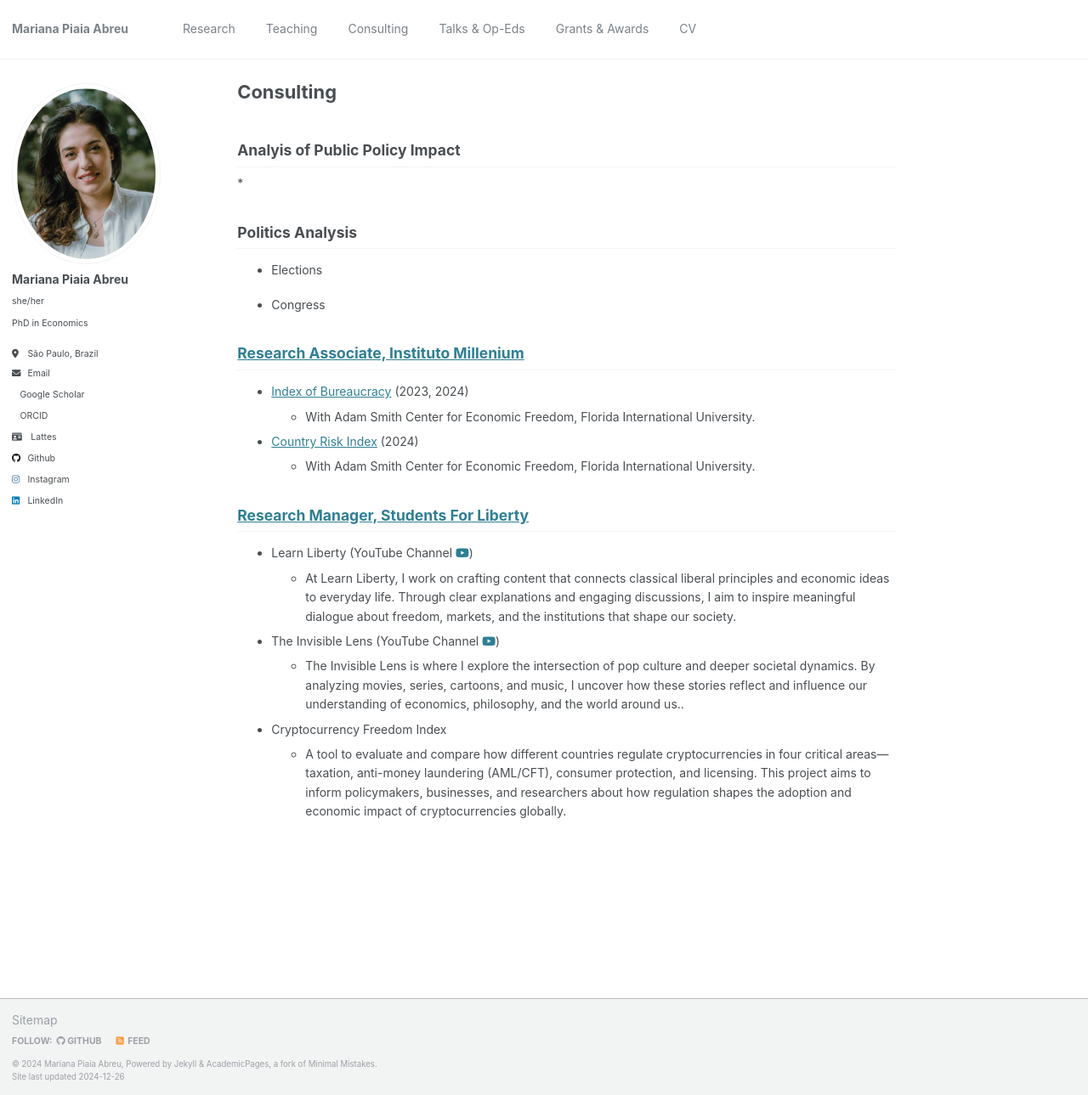
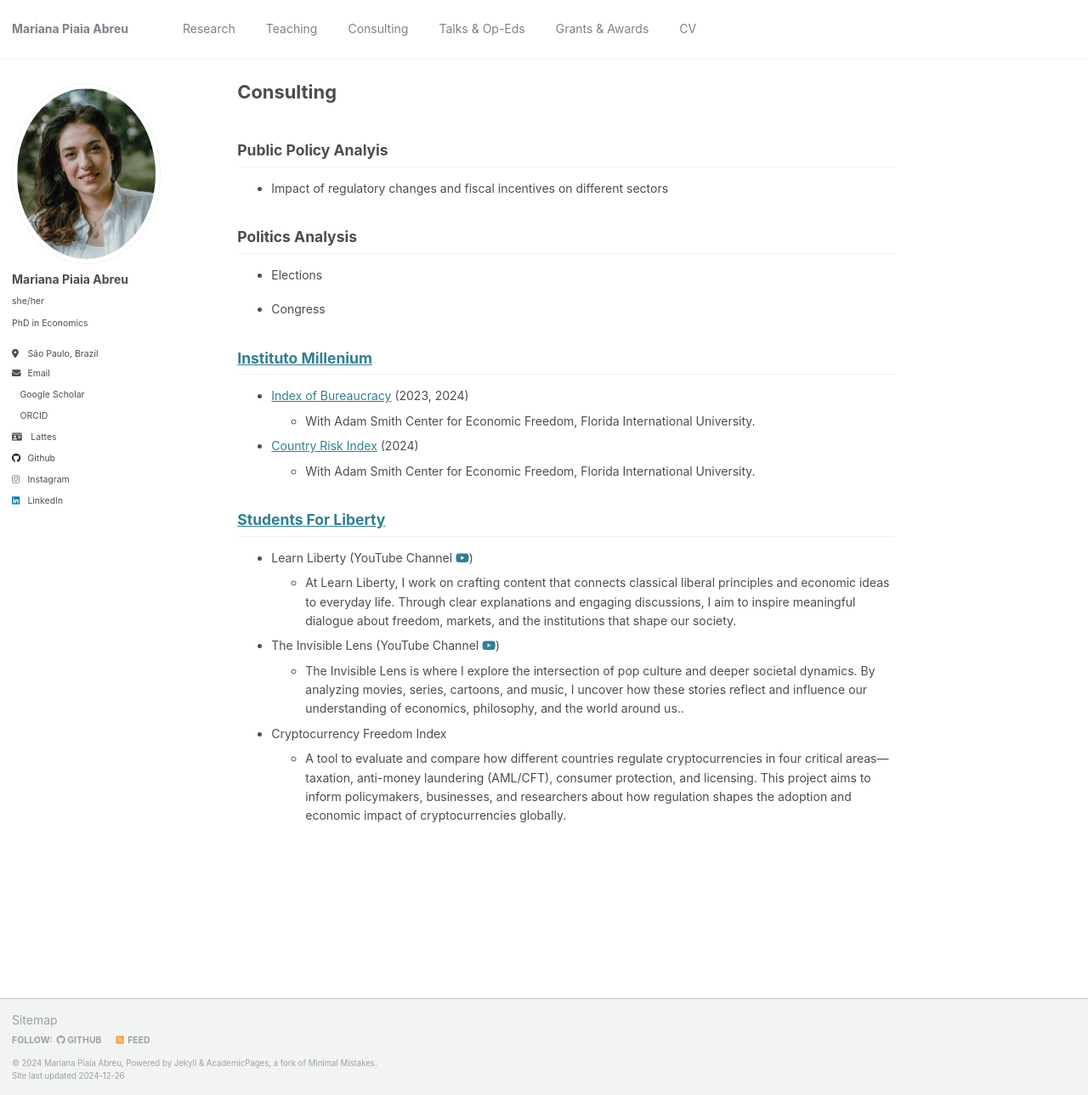
Before and after one commit to piaiaabreu/piaiaabreu.github.io, a Jekyll site: the page built from _pages/consulting.md, in a window 1280 px wide and 1289 px high. Shown: the whole window at 85% size. Built offline with Jekyll 4.4.1, drawn with Linux system fonts in a browser that asks for light colours; a style sheet for code colours, icons or effects is not loaded.

Commit message:
Update consulting.md

```diff
--- a/_pages/consulting.md
+++ b/_pages/consulting.md
@@ -8,9 +8,9 @@ redirect_from:
 ---
 
 
-## Analyis of Public Policy Impact
+## Public Policy Analyis
 
-*
+* Impact of regulatory changes and fiscal incentives on different sectors
 
 
 ## Politics Analysis
@@ -20,7 +20,7 @@ redirect_from:
 * Congress
 
 
-## [Research Associate, Instituto Millenium](https://institutomillenium.org.br/colunistas/mariana-piaia/)
+## [Instituto Millenium](https://institutomillenium.org.br/colunistas/mariana-piaia/)
 
 * [Index of Bureaucracy](https://freedom.fiu.edu/index-of-bureaucracy/) (2023, 2024)
   * With Adam Smith Center for Economic Freedom, Florida International University.
@@ -30,7 +30,7 @@ redirect_from:
 
 
 
-## [Research Manager, Students For Liberty](https://studentsforliberty.org/blog/staff/mariana-piaia/)
+## [Students For Liberty](https://studentsforliberty.org/blog/staff/mariana-piaia/)
 
 * Learn Liberty (YouTube Channel  <a href="https://www.youtube.com/learnliberty" target="_blank" title="YouTube"><i class="fab fa-youtube"></i></a>)
   * At Learn Liberty, I work on crafting content that connects classical liberal principles and economic ideas to everyday life. Through clear explanations and engaging discussions, I aim to inspire meaningful dialogue about freedom, markets, and the institutions that shape our society.
```
